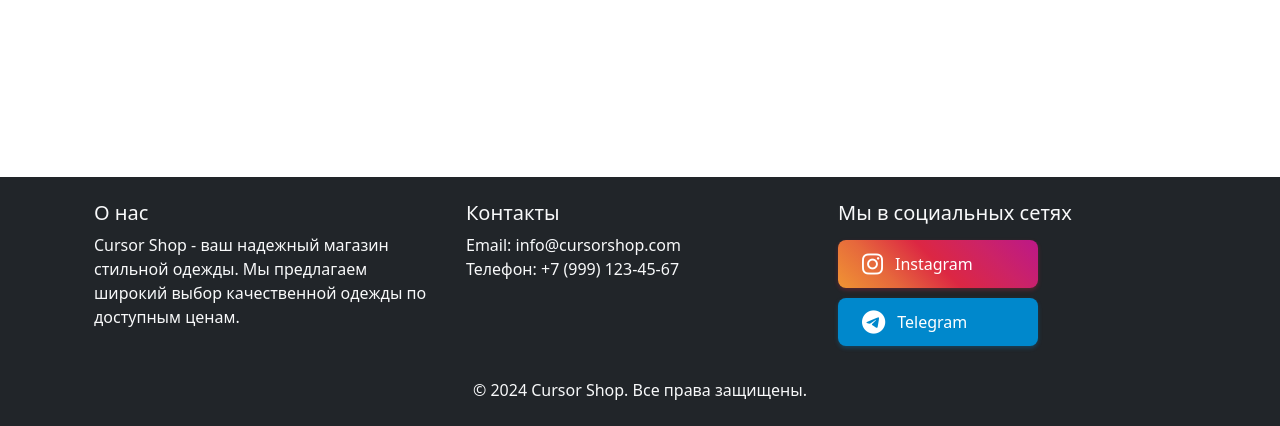
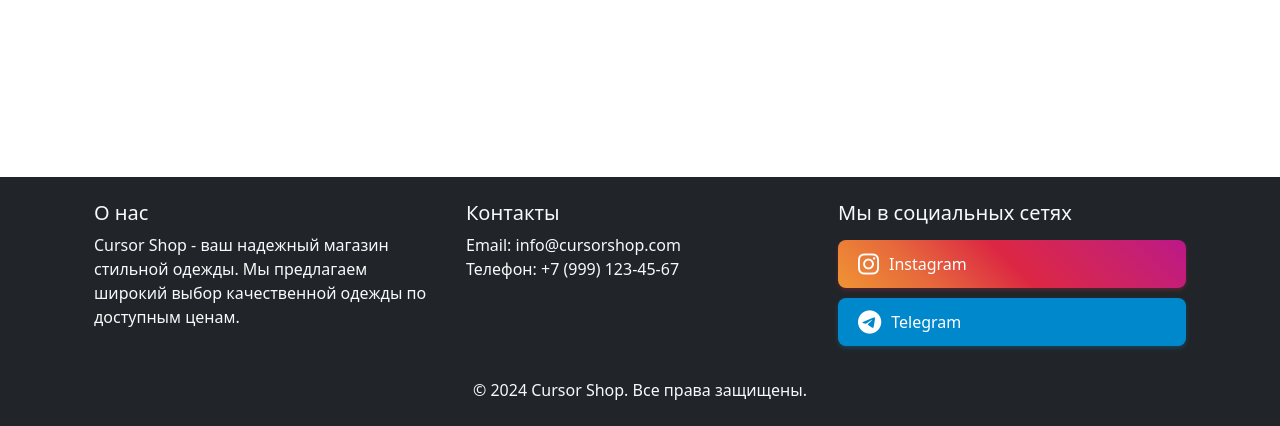
Before and after one commit to ubmember500/cursori5, a Flask app: page /cart in a window 1280 px wide. Shown: the part 374-800 px from the top of the page. Run offline with Flask 3, Linux system fonts and the light colour scheme; data comes from the database, SQL or seed files in the repository.

Commit message:
Изменен подход к стилизации социальных кнопок на inline-стили

```diff
--- a/templates/layout.html
+++ b/templates/layout.html
@@ -239,13 +239,13 @@
                 </div>
                 <div class="col-md-4 mb-3">
                     <h5>Мы в социальных сетях</h5>
-                    <div class="social-links">
-                        <a href="https://instagram.com" class="social-btn social-btn-instagram" target="_blank">
-                            <i class="fab fa-instagram"></i>
+                    <div style="display: flex; flex-direction: column; gap: 10px; margin-top: 15px;">
+                        <a href="https://instagram.com" target="_blank" style="display: inline-flex; align-items: center; padding: 12px 20px; border-radius: 8px; text-decoration: none; color: white; font-weight: 500; background: linear-gradient(45deg, #f09433 0%, #e6683c 25%, #dc2743 50%, #cc2366 75%, #bc1888 100%); transition: all 0.3s ease; box-shadow: 0 2px 4px rgba(220, 39, 67, 0.3);">
+                            <i class="fab fa-instagram" style="font-size: 24px; margin-right: 10px;"></i>
                             <span>Instagram</span>
                         </a>
-                        <a href="https://telegram.org" class="social-btn social-btn-telegram" target="_blank">
-                            <i class="fab fa-telegram"></i>
+                        <a href="https://telegram.org" target="_blank" style="display: inline-flex; align-items: center; padding: 12px 20px; border-radius: 8px; text-decoration: none; color: white; font-weight: 500; background-color: #0088cc; transition: all 0.3s ease; box-shadow: 0 2px 4px rgba(0, 136, 204, 0.3);">
+                            <i class="fab fa-telegram" style="font-size: 24px; margin-right: 10px;"></i>
                             <span>Telegram</span>
                         </a>
                     </div>
```
